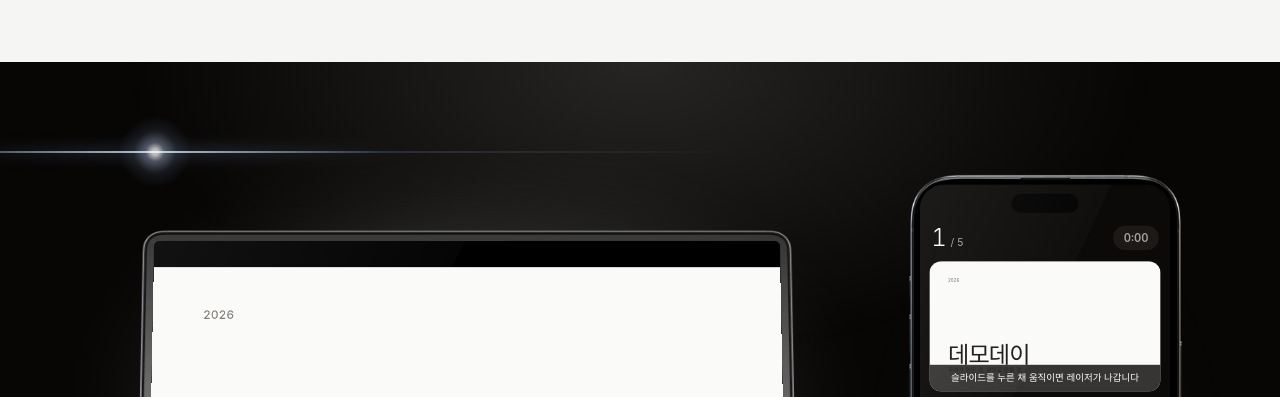
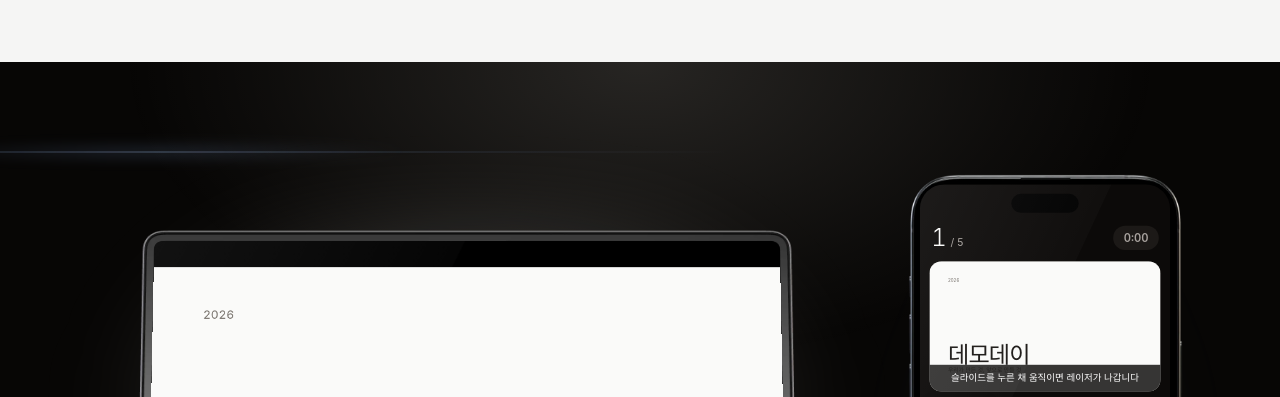
Before and after one commit to danlee-dev/pointer, an Astro site in the folder apps/site/: page / in a window 1280 px wide. Shown: the part 357-754 px from the top of the page. Built offline with nearby package versions, Linux system fonts and the light colour scheme; Astro itself is replaced by a stand-in of ours; a web font is replaced by a local one.

Commit message:
fix: hide the lens flare source and round the MacBook screen corners
The flare no longer draws a visible light source or a hot center on the
streak. The MacBook screen top radius now comes from the rendered image;
the mesh measurement halved it because of the notch cutout.

```diff
--- a/apps/site/src/components/Demo.astro
+++ b/apps/site/src/components/Demo.astro
@@ -29,7 +29,6 @@ const sounds = Object.fromEntries(allCues.map((c) => [c, t.demo.sound(t.cue[c])]
     <span class="top-light"></span>
     <div class="flare" data-flare>
       <span class="flare-streak"></span>
-      <span class="flare-core"></span>
       <span class="ghost ghost-1"></span>
       <span class="ghost ghost-2"></span>
       <span class="ghost ghost-3"></span>
--- a/apps/site/src/data/devices.ts
+++ b/apps/site/src/data/devices.ts
@@ -22,7 +22,9 @@ export const MACBOOK: Device = {
   aspect: 1778 / 1231,
   quad: { tl: [0.08858, 0.04823], tr: [0.91142, 0.04829], br: [0.92161, 0.79247], bl: [0.07838, 0.79242] },
   // 화면 실측 0.3008 x 0.1955 m. 둥근 모서리도 모델에서 잰 비율 그대로
-  screen: { w: 1000, h: 650, radiusTop: 6.5, radiusBottom: 0.0 },
+  // 위 모서리 반지름은 렌더 이미지에서 잰 값 (검은 화면 영역이 둥글어지는 곡선: 화면 폭 1463px 에서 약 18.5px).
+  // 메쉬로 재면 위 가장자리의 노치 홈 때문에 곧은 구간이 길게 잡혀 절반쯤으로 작게 나온다.
+  screen: { w: 1000, h: 650, radiusTop: 12.7, radiusBottom: 0.0 },
 };
 
 export const IPHONE: Device = {
--- a/apps/site/src/styles/demo.css
+++ b/apps/site/src/styles/demo.css
@@ -39,7 +39,7 @@
   background: radial-gradient(ellipse 45% 70% at 50% 0%, rgba(255, 248, 238, 0.13), rgba(255, 248, 238, 0.03) 55%, transparent 75%);
 }
 
-/* 렌즈 플레어. 빛의 근원은 맥북 왼쪽 위 모서리 근처. --fx --fy 는 포인터 (-1..1) */
+/* 렌즈 플레어. 광원 자체는 보이지 않고 (화면 밖 왼쪽 위), 렌즈에 남는 빛줄기와 번짐만 보인다. --fx --fy 는 포인터 (-1..1) */
 .flare {
   --fx: 0;
   --fy: 0;
@@ -49,16 +49,6 @@
   width: 0;
   height: 0;
 }
-.flare-core {
-  position: absolute;
-  left: -36px;
-  top: -36px;
-  width: 72px;
-  height: 72px;
-  border-radius: 50%;
-  background: radial-gradient(circle, rgba(255, 255, 255, 0.95) 0 6%, rgba(205, 225, 255, 0.45) 18%, rgba(160, 195, 255, 0.12) 42%, transparent 70%);
-  mix-blend-mode: screen;
-}
 /* 아나모픽 렌즈의 가로 빛줄기 */
 .flare-streak {
   position: absolute;
@@ -66,7 +56,8 @@
   top: -1px;
   width: 90vw;
   height: 2px;
-  background: linear-gradient(90deg, transparent, rgba(140, 180, 255, 0.18) 30%, rgba(225, 238, 255, 0.85) 50%, rgba(140, 180, 255, 0.18) 70%, transparent);
+  /* 가운데를 하얗게 태우면 거기가 광원으로 보인다. 옅은 푸른 결만 */
+  background: linear-gradient(90deg, transparent, rgba(140, 180, 255, 0.08) 25%, rgba(175, 205, 255, 0.2) 50%, rgba(140, 180, 255, 0.08) 75%, transparent);
   filter: blur(0.6px);
   mix-blend-mode: screen;
 }
@@ -101,7 +92,6 @@
 }
 @media (prefers-reduced-motion: no-preference) {
   .flare-streak { animation: shimmer 7s ease-in-out infinite alternate; }
-  .flare-core { animation: shimmer 5s ease-in-out infinite alternate-reverse; }
 }
 @keyframes shimmer { from { opacity: 0.75; } to { opacity: 1; } }
 
```
